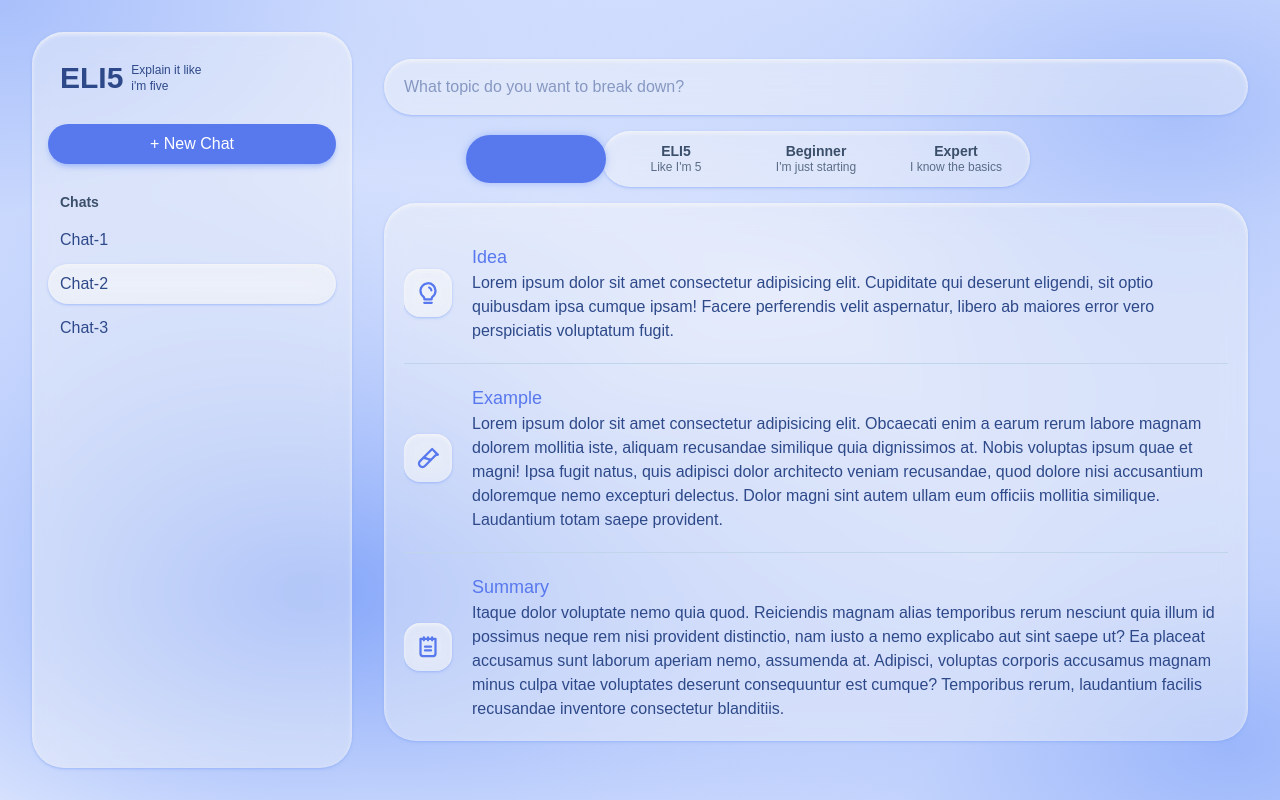
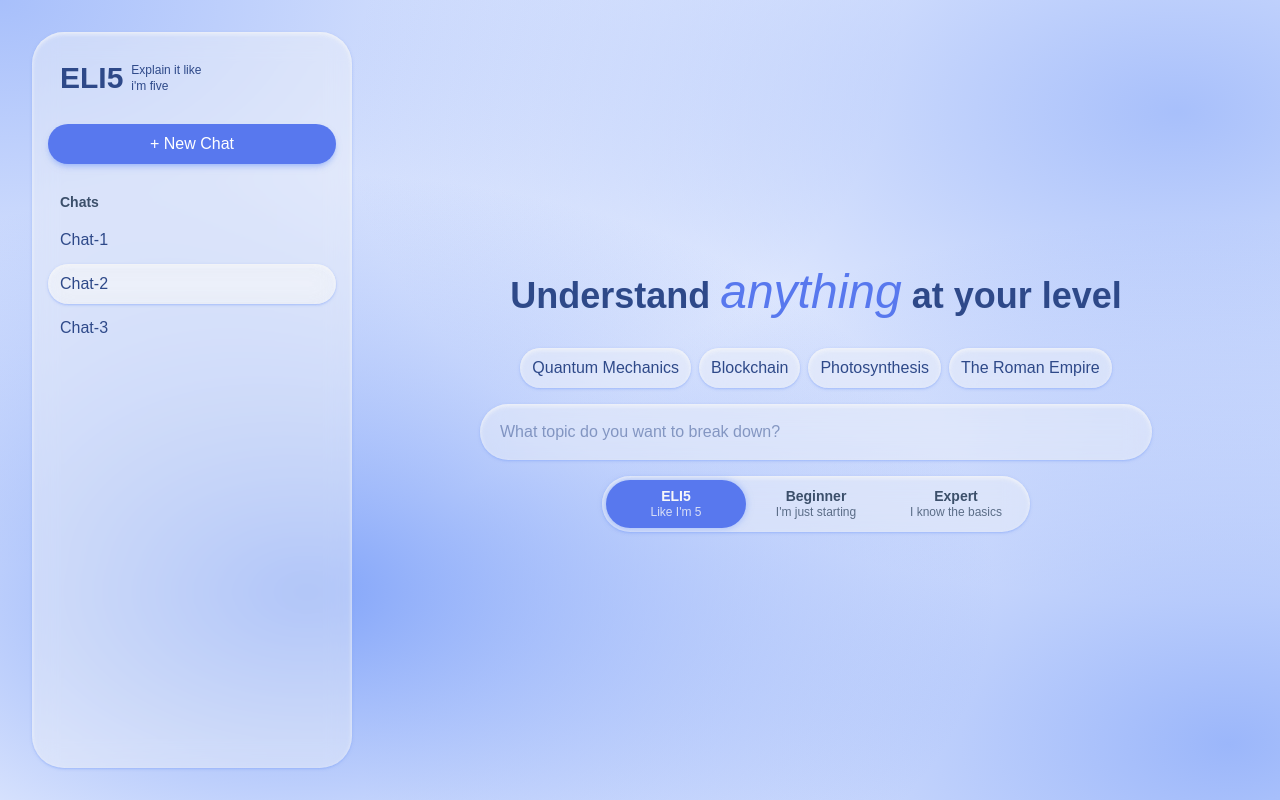
Before and after one commit to gr33b0k/eli5, a React (Vite) app: page / in a window 1280 px wide. Built offline with nearby package versions, Linux system fonts and the light colour scheme; a web font is replaced by a local one.

Commit message:
feat: add empty chat screen and remove unnecessary components from chat screen

```diff
--- a/src/pages/Home.jsx
+++ b/src/pages/Home.jsx
@@ -1,13 +1,57 @@
+import { useState } from "react";
 import ContentCard from "../components/explanation/card/ContentCard";
 import ExplanationInput from "../components/explanation/ExplanationInput";
 import LevelSelector from "../components/explanation/LevelSelector";
 
+const topics = [
+  "Quantum Mechanics",
+  "Blockchain",
+  "Photosynthesis",
+  "The Roman Empire",
+];
+
 function Home() {
+  const [query, setQuery] = useState("");
+  const [level, setLevel] = useState("eli5");
+
   return (
     <>
-      <ExplanationInput />
-      <LevelSelector />
-      <ContentCard />
+      {query ? (
+        <>
+          <ContentCard title={query} />
+          <button className="btn-primary self-center">Explain Deeper</button>
+        </>
+      ) : (
+        <>
+          <div className="mx-auto flex h-full w-full max-w-2xl flex-col justify-center gap-8">
+            <h2 className="text-text text-center text-4xl font-bold">
+              Understand{" "}
+              <span className="text-accent text-5xl font-medium italic">
+                anything
+              </span>{" "}
+              at your level
+            </h2>
+            <div className="flex w-full flex-col justify-center gap-4">
+              <ul className="text-text flex flex-wrap justify-center gap-2">
+                {topics.map((topic) => (
+                  <li
+                    onClick={() => setQuery(topic)}
+                    className="glass cursor-pointer rounded-4xl px-3 py-2"
+                    key={topic}
+                  >
+                    {topic}
+                  </li>
+                ))}
+              </ul>
+              <ExplanationInput onSubmit={(value) => setQuery(value)} />
+              <LevelSelector
+                level={level}
+                onChange={(level) => setLevel(level)}
+              />
+            </div>
+          </div>
+        </>
+      )}
     </>
   );
 }
```
